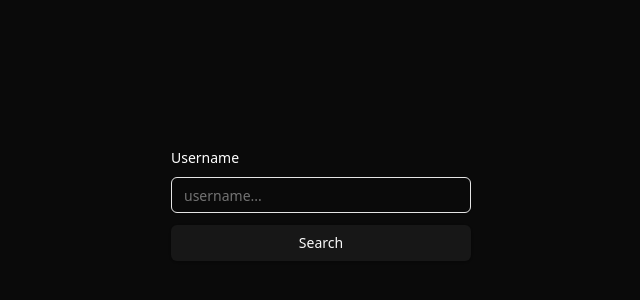
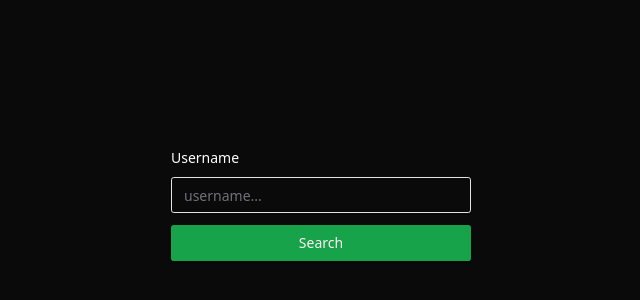
Before and after one commit to rasvanB/commit-blocks, a Next.js app: page / in a window 1280 px wide. Shown: the part 194-494 px from the top of the page, without its empty margins (319-959 px from the left). Built offline with nearby package versions, Linux system fonts and the light colour scheme.

Commit message:
added shadcn theme colors

```diff
--- a/src/app/globals.css
+++ b/src/app/globals.css
@@ -5,64 +5,47 @@
 @layer base {
   :root {
     --background: 0 0% 100%;
-    --foreground: 0 0% 3.9%;
-
+    --foreground: 240 10% 3.9%;
     --card: 0 0% 100%;
-    --card-foreground: 0 0% 3.9%;
-
+    --card-foreground: 240 10% 3.9%;
     --popover: 0 0% 100%;
-    --popover-foreground: 0 0% 3.9%;
-
-    --primary: 0 0% 9%;
-    --primary-foreground: 0 0% 98%;
-
-    --secondary: 0 0% 96.1%;
-    --secondary-foreground: 0 0% 9%;
-
-    --muted: 0 0% 96.1%;
-    --muted-foreground: 0 0% 45.1%;
-
-    --accent: 0 0% 96.1%;
-    --accent-foreground: 0 0% 9%;
-
+    --popover-foreground: 240 10% 3.9%;
+    --primary: 142.1 76.2% 36.3%;
+    --primary-foreground: 355.7 100% 97.3%;
+    --secondary: 240 4.8% 95.9%;
+    --secondary-foreground: 240 5.9% 10%;
+    --muted: 240 4.8% 95.9%;
+    --muted-foreground: 240 3.8% 46.1%;
+    --accent: 240 4.8% 95.9%;
+    --accent-foreground: 240 5.9% 10%;
     --destructive: 0 84.2% 60.2%;
     --destructive-foreground: 0 0% 98%;
-
-    --border: 0 0% 89.8%;
-    --input: 0 0% 89.8%;
-    --ring: 0 0% 3.9%;
-
-    --radius: 0.5rem;
+    --border: 240 5.9% 90%;
+    --input: 240 5.9% 90%;
+    --ring: 142.1 76.2% 36.3%;
+    --radius: 0.3rem;
   }
 
   .dark {
-    --background: 0 0% 3.9%;
-    --foreground: 0 0% 98%;
-
-    --card: 0 0% 3.9%;
-    --card-foreground: 0 0% 98%;
-
-    --popover: 0 0% 3.9%;
-    --popover-foreground: 0 0% 98%;
-
-    --primary: 0 0% 98%;
-    --primary-foreground: 0 0% 9%;
-
-    --secondary: 0 0% 14.9%;
+    --background: 20 14.3% 4.1%;
+    --foreground: 0 0% 95%;
+    --card: 24 9.8% 10%;
+    --card-foreground: 0 0% 95%;
+    --popover: 0 0% 9%;
+    --popover-foreground: 0 0% 95%;
+    --primary: 142.1 70.6% 45.3%;
+    --primary-foreground: 144.9 80.4% 10%;
+    --secondary: 240 3.7% 15.9%;
     --secondary-foreground: 0 0% 98%;
-
-    --muted: 0 0% 14.9%;
-    --muted-foreground: 0 0% 63.9%;
-
-    --accent: 0 0% 14.9%;
+    --muted: 0 0% 15%;
+    --muted-foreground: 240 5% 64.9%;
+    --accent: 12 6.5% 15.1%;
     --accent-foreground: 0 0% 98%;
-
     --destructive: 0 62.8% 30.6%;
-    --destructive-foreground: 0 0% 98%;
-
-    --border: 0 0% 14.9%;
-    --input: 0 0% 14.9%;
-    --ring: 0 0% 83.1%;
+    --destructive-foreground: 0 85.7% 97.3%;
+    --border: 240 3.7% 15.9%;
+    --input: 240 3.7% 15.9%;
+    --ring: 142.4 71.8% 29.2%;
   }
 }
 
```
